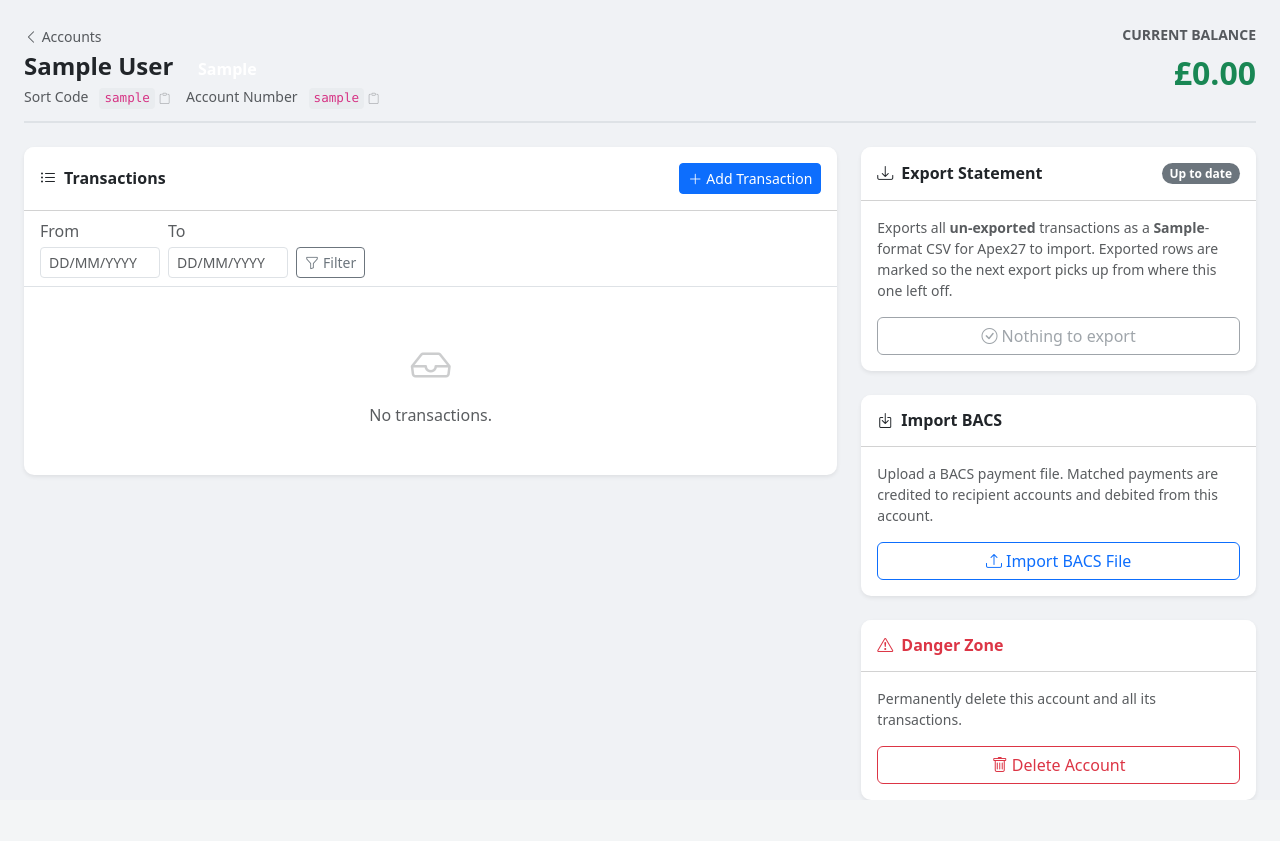
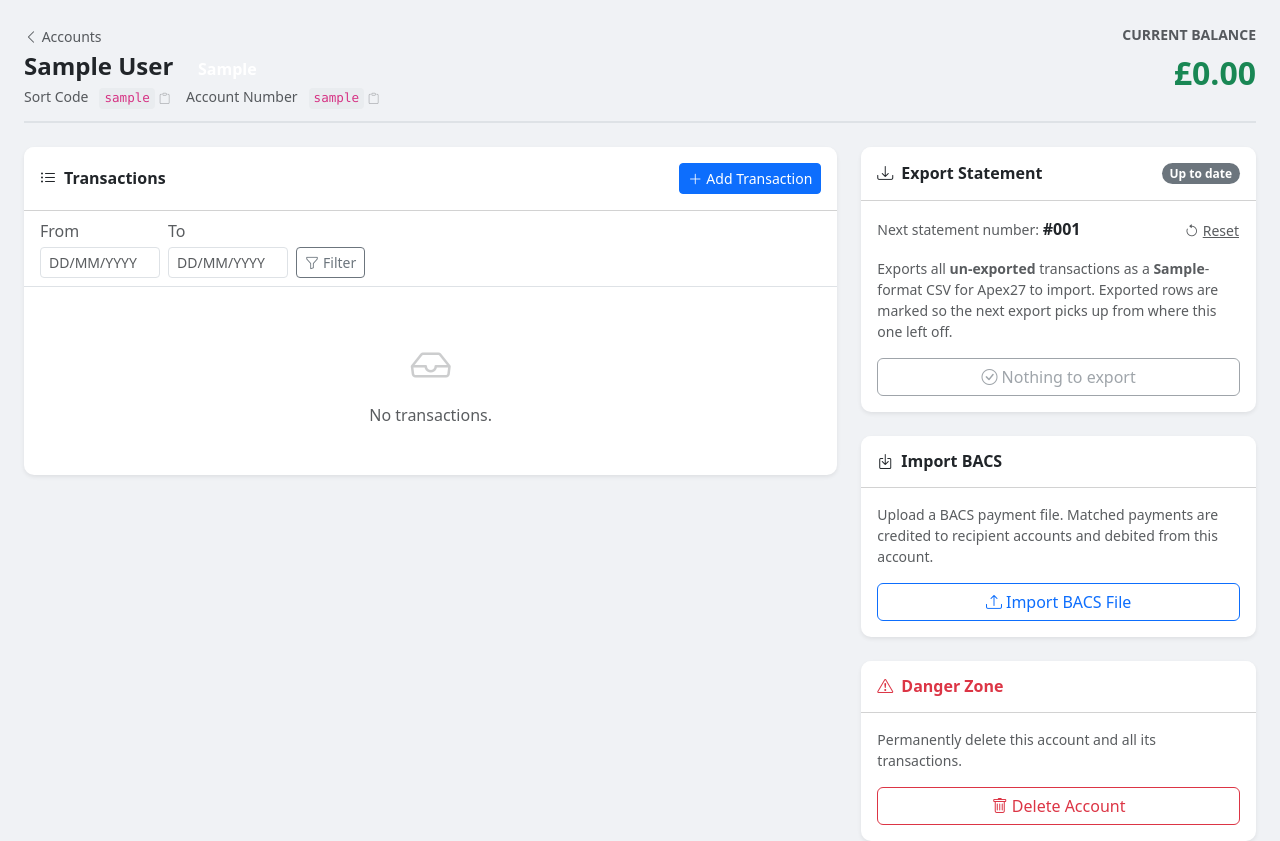
Before and after one commit to james-apex27/bank, a Flask app: page /account/1 in a window 1280 px wide. Shown: the part 52-893 px from the top of the page. Before the commit the page ends 852 px from the top, so only its background shows below. Run offline with Flask 3, Linux system fonts and the light colour scheme; the visitor is signed in with stand-in values (Sample User, id 1); data comes from the database, SQL or seed files in the repository; data that the repository does not hold is empty.

Commit message:
Add statement numbers and fix url_for import_bacs error
Merges feature/auth-multiuser-import-improvements into main.

```diff
--- a/app.py
+++ b/app.py
@@ -170,22 +170,33 @@ def export_statement(account_id):
     if not transactions:
         flash('No new transactions to export — all are already marked as exported.', 'warning')
         return redirect(url_for('account_detail', account_id=account_id))
+    stmt_num = db.increment_statement_number(account_id)
+    stmt_label = f"{stmt_num:03d}"
     bank_type = account['bank_type']
     if bank_type == 'barclays':
         content = exporters.export_barclays(account, transactions)
-        filename = f"barclays_statement_{account['account_number']}.csv"
+        filename = f"barclays_{account['account_number']}_stmt{stmt_label}.csv"
     elif bank_type == 'natwest':
         content = exporters.export_natwest(account, transactions)
-        filename = f"natwest_statement_{account['account_number']}.csv"
+        filename = f"natwest_{account['account_number']}_stmt{stmt_label}.csv"
     else:
         content = exporters.export_sage(account, transactions)
-        filename = f"sage_statement_{account['account_number']}.csv"
+        filename = f"sage_{account['account_number']}_stmt{stmt_label}.csv"
     ids = [t['id'] for t in transactions]
     db.mark_transactions_exported(ids)
     response = make_response(content)
     response.headers['Content-Type'] = 'text/csv; charset=utf-8'
     response.headers['Content-Disposition'] = f'attachment; filename="{filename}"'
     return response
+
+
+@app.route('/account/<int:account_id>/reset-statement-number', methods=['POST'])
+@login_required
+def reset_statement_number(account_id):
+    _own_account(account_id)
+    db.reset_statement_number(account_id)
+    flash('Statement number reset to 0.', 'success')
+    return redirect(url_for('account_detail', account_id=account_id))
 
 
 @app.route('/account/<int:account_id>/delete', methods=['POST'])
--- a/database.py
+++ b/database.py
@@ -56,6 +56,7 @@ def init_db():
     for migration in [
         'ALTER TABLE transactions ADD COLUMN exported_at TEXT',
         'ALTER TABLE accounts ADD COLUMN user_id INTEGER',
+        'ALTER TABLE accounts ADD COLUMN statement_number INTEGER NOT NULL DEFAULT 0',
     ]:
         try:
             conn.execute(migration)
@@ -217,6 +218,26 @@ def find_account_by_details(sort_code, account_number, user_id):
     return dict(row) if row else None
 
 
+def increment_statement_number(account_id):
+    """Increment the statement number and return the new value."""
+    conn = get_db()
+    conn.execute(
+        'UPDATE accounts SET statement_number = statement_number + 1 WHERE id = ?',
+        (account_id,)
+    )
+    conn.commit()
+    row = conn.execute('SELECT statement_number FROM accounts WHERE id = ?', (account_id,)).fetchone()
+    conn.close()
+    return row['statement_number']
+
+
+def reset_statement_number(account_id):
+    conn = get_db()
+    conn.execute('UPDATE accounts SET statement_number = 0 WHERE id = ?', (account_id,))
+    conn.commit()
+    conn.close()
+
+
 def reset_all_transactions(user_id):
     conn = get_db()
     conn.execute('''
--- a/templates/account.html
+++ b/templates/account.html
@@ -156,6 +156,20 @@
         {% endif %}
       </div>
       <div class="card-body">
+        <div class="d-flex justify-content-between align-items-center mb-3">
+          <span class="text-muted small">
+            Next statement number:
+            <strong class="text-dark fs-6">#{{ "%03d" | format(account.statement_number + 1) }}</strong>
+          </span>
+          <form method="post"
+                action="{{ url_for('reset_statement_number', account_id=account.id) }}"
+                onsubmit="return confirm('Reset statement number back to 0?')">
+            <button type="submit" class="btn btn-link btn-sm text-muted p-0"
+                    title="Reset statement number">
+              <i class="bi bi-arrow-counterclockwise me-1"></i>Reset
+            </button>
+          </form>
+        </div>
         <p class="text-muted small mb-3">
           Exports all <strong>un-exported</strong> transactions as a
           <strong>{{ account.bank_type | title }}</strong>-format CSV for Apex27 to import.
```
